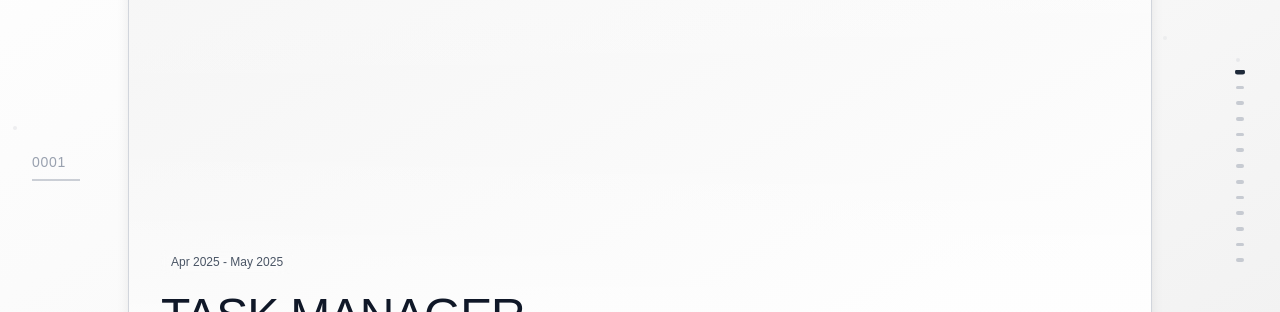
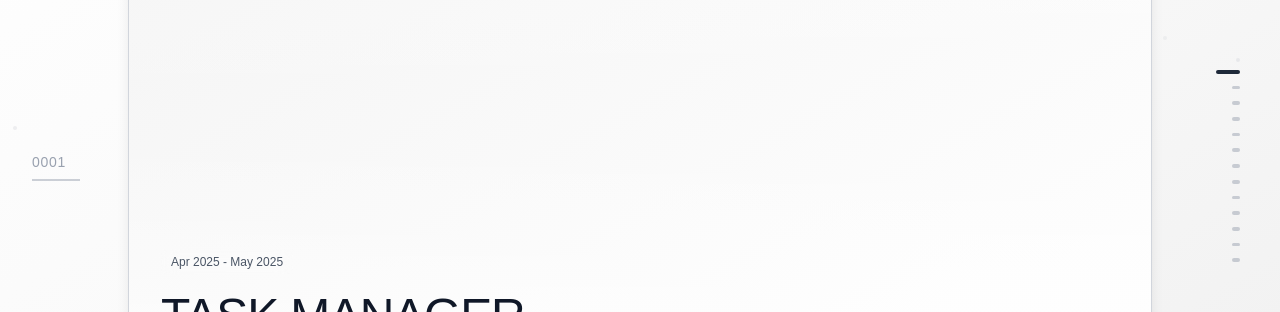
Before and after one commit to imdhruv99/Portfolio-FrontEnd, a Next.js app: page /projects in a window 1280 px wide. Shown: the part 234-546 px from the top of the page. Built offline with nearby package versions, Linux system fonts and the light colour scheme.

Commit message:
[FIXED] Navigation Dots

```diff
--- a/src/components/NavigationDots/index.tsx
+++ b/src/components/NavigationDots/index.tsx
@@ -49,7 +49,14 @@ const NavigationDots = ({ currentIndex, total, isDark, setCurrentProject, isMobi
     // Scroll handlers for navigation buttons
     const scrollDots = (direction: 'up' | 'down' | 'left' | 'right') => {
         if (!dotsWrapperRef.current) return;
-        const amount = 40; // px to scroll
+
+        const amount = 100; // px to scroll
+        const newIndex =
+            direction === 'left' || direction === 'up'
+                ? Math.max(0, currentIndex - 1)
+                : Math.min(total - 1, currentIndex + 1);
+
+        setCurrentProject(newIndex);
 
         if (isMobile) {
             dotsWrapperRef.current.scrollBy({
@@ -67,7 +74,7 @@ const NavigationDots = ({ currentIndex, total, isDark, setCurrentProject, isMobi
     if (isMobile) {
         // Mobile horizontal layout
         return (
-            <div className="fixed bottom-16 left-1/2 transform -translate-x-1/2 flex items-center gap-3 z-20 bg-black/20 backdrop-blur-md rounded-full px-4 py-2">
+            <div className="fixed bottom-16 left-1/2 transform -translate-x-1/2 flex items-center gap-3 z-20 px-4 py-2">
                 {/* Left arrow */}
                 <button
                     onClick={() => scrollDots('left')}
@@ -80,7 +87,7 @@ const NavigationDots = ({ currentIndex, total, isDark, setCurrentProject, isMobi
                 {/* Dots container */}
                 <div
                     ref={dotsWrapperRef}
-                    className="flex gap-3 overflow-x-auto max-w-48 scrollbar-hide"
+                    className="flex gap-4 overflow-x-auto max-w-[70vw] scrollbar-hide px-2"
                 >
                     {Array.from({ length: total }).map((_, index) => {
                         const isActive = index === currentIndex;
@@ -88,11 +95,13 @@ const NavigationDots = ({ currentIndex, total, isDark, setCurrentProject, isMobi
                             <div
                                 key={index}
                                 ref={isActive ? activeDotRef : null}
+                                aria-label={`Go to project ${index + 1}`}
                                 onClick={() => setCurrentProject(index)}
-                                className={`cursor-pointer w-2 h-2 rounded-full transition-all duration-300 flex-shrink-0 ${isActive
-                                    ? `${isDark ? 'bg-white' : 'bg-gray-800'} scale-125`
-                                    : `${isDark ? 'bg-white/30' : 'bg-gray-400/50'}`
+                                className={`cursor-pointer w-3 h-3 rounded-full transition-all duration-300 flex-shrink-0 border-2 ${isActive
+                                    ? `${isDark ? 'bg-white border-white' : 'bg-gray-800 border-gray-800'} scale-125`
+                                    : `${isDark ? 'bg-white/20 border-white/30' : 'bg-gray-400/30 border-gray-300'}`
                                     }`}
+                                title={`Project ${index + 1}`}
                             />
                         );
                     })}
@@ -117,7 +126,7 @@ const NavigationDots = ({ currentIndex, total, isDark, setCurrentProject, isMobi
             {/* Dots container */}
             <div
                 ref={dotsWrapperRef}
-                className="flex flex-col gap-3 overflow-y-auto max-h-48 px-1 scrollbar-thin scrollbar-thumb-gray-400/50 scrollbar-track-transparent"
+                className="flex flex-col gap-3 overflow-y-auto max-h-48 px-1 pr-2 items-end scrollbar-thin scrollbar-thumb-gray-400/50 scrollbar-track-transparent min-w-[1.5rem]"
             >
                 {Array.from({ length: total }).map((_, index) => {
                     const isActive = index === currentIndex;
@@ -126,11 +135,12 @@ const NavigationDots = ({ currentIndex, total, isDark, setCurrentProject, isMobi
                             key={index}
                             ref={isActive ? activeDotRef : null}
                             onClick={() => setCurrentProject(index)}
-                            className={`cursor-pointer w-2 h-2 rounded-full transition-all duration-300 ${isActive
-                                ? `${isDark ? 'bg-white' : 'bg-gray-800'} scale-125`
-                                : `${isDark ? 'bg-white/30' : 'bg-gray-400/50'}`
+                            className={`cursor-pointer transition-all duration-300 ${isActive
+                                ? `w-6 h-2 rounded-full ${isDark ? 'bg-white' : 'bg-gray-800'} self-end`
+                                : `w-2 h-2 rounded-full ${isDark ? 'bg-white/30' : 'bg-gray-400/50'}`
                                 }`}
                         />
+
                     );
                 })}
             </div>
```
